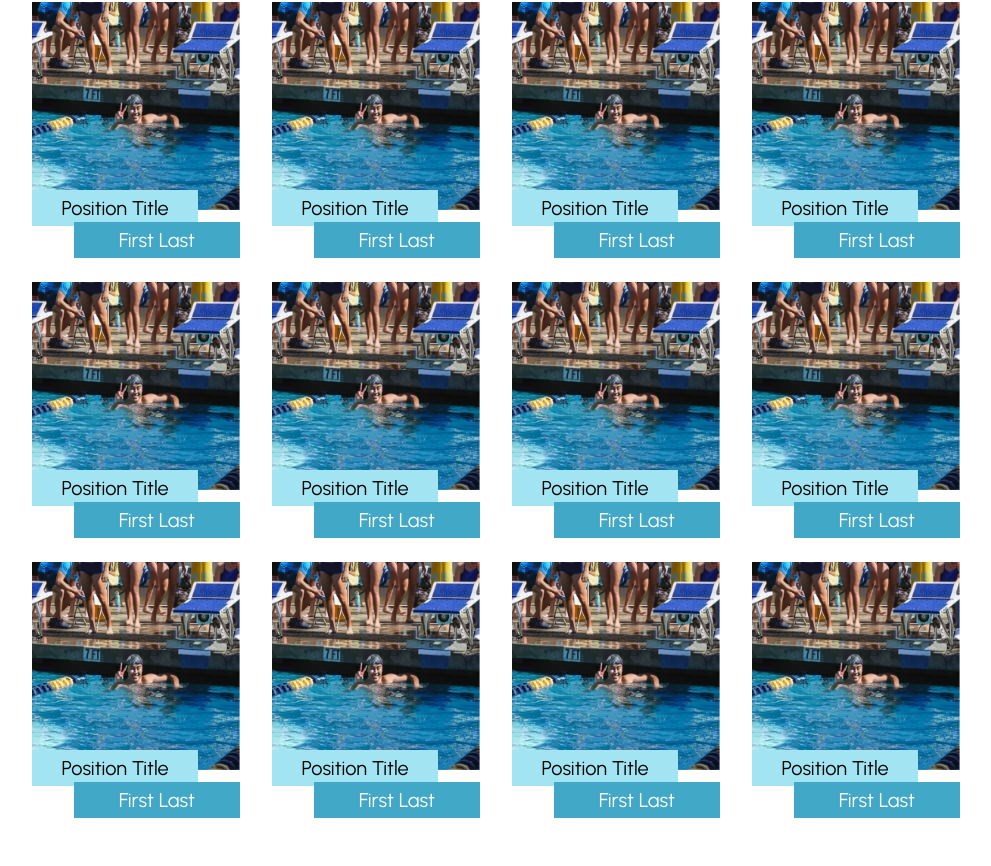
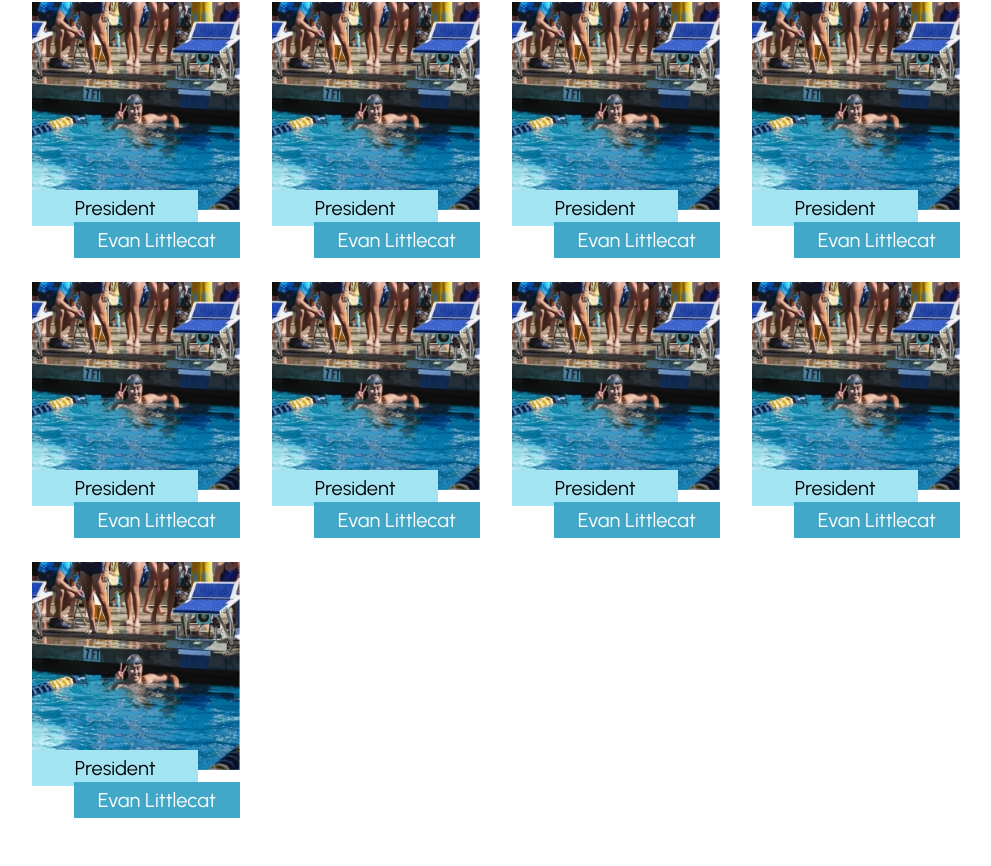
Before and after one commit to acm-ucr/ucr-swim-website, a Next.js app: page /boards in a window 1280 px wide. Shown: the part 654-1520 px from the top of the page, without its empty margins (144-1135 px from the left). Built offline with nearby package versions, Linux system fonts and the light colour scheme; what tailwindcss-animated would draw is missing.

Commit message:
fixed board page

```diff
--- a/src/app/boards/page.js
+++ b/src/app/boards/page.js
@@ -1,7 +1,7 @@
 import Board from "@/components/board/Board";
-import imageexample from "@/public/board/temp.webp";
+import boards from "@/public/board/boards.webp";
 import PageTitle from "@/components/PageTitle";
-import boards from "@/public/board/boards.webp";
+import { BOARDS } from "@/data/board";
 
 const Boards = () => {
   return (
@@ -15,67 +15,15 @@ const Boards = () => {
         Boards & Coaches
       </p>
 
-      <div className="grid grid-cols-4 w-[75%]">
-        <Board
-          picture={imageexample}
-          position="Position Title"
-          name="First Last"
-        />
-        <Board
-          picture={imageexample}
-          position="Position Title"
-          name="First Last"
-        />
-        <Board
-          picture={imageexample}
-          position="Position Title"
-          name="First Last"
-        />
-        <Board
-          picture={imageexample}
-          position="Position Title"
-          name="First Last"
-        />
-        <Board
-          picture={imageexample}
-          position="Position Title"
-          name="First Last"
-        />
-        <Board
-          picture={imageexample}
-          position="Position Title"
-          name="First Last"
-        />
-        <Board
-          picture={imageexample}
-          position="Position Title"
-          name="First Last"
-        />
-        <Board
-          picture={imageexample}
-          position="Position Title"
-          name="First Last"
-        />
-        <Board
-          picture={imageexample}
-          position="Position Title"
-          name="First Last"
-        />
-        <Board
-          picture={imageexample}
-          position="Position Title"
-          name="First Last"
-        />
-        <Board
-          picture={imageexample}
-          position="Position Title"
-          name="First Last"
-        />
-        <Board
-          picture={imageexample}
-          position="Position Title"
-          name="First Last"
-        />
+      <div className="grid grid-cols-1 sm:grid-cols-2 lg:grid-cols-3 xl:grid-cols-4 w-[75%]">
+        {BOARDS.map((board, index) => (
+          <Board
+            key={index}
+            picture={board.img}
+            position={board.position}
+            name={board.name}
+          />
+        ))}
       </div>
     </div>
   );
--- a/src/components/board/Board.jsx
+++ b/src/components/board/Board.jsx
@@ -6,7 +6,13 @@ const Board = ({ picture, name, position }) => {
 
   return (
     <div className={`w-52 justify-self-center`}>
-      <Image src={picture} alt="picture" className="aspect-square" />
+      <Image
+        src={picture}
+        alt="picture"
+        className="aspect-square"
+        width={500}
+        height={500}
+      />
       <div
         ref={ref}
         className="w-full -translate-y-5 text-nowrap text-xl text-center"
--- /dev/null
+++ b/src/data/board.js
@@ -0,0 +1,47 @@
+export const BOARDS = [
+  {
+    name: "Evan Littlecat",
+    position: "President",
+    img: "/board/temp.webp",
+  },
+  {
+    name: "Evan Littlecat",
+    position: "President",
+    img: "/board/temp.webp",
+  },
+  {
+    name: "Evan Littlecat",
+    position: "President",
+    img: "/board/temp.webp",
+  },
+  {
+    name: "Evan Littlecat",
+    position: "President",
+    img: "/board/temp.webp",
+  },
+  {
+    name: "Evan Littlecat",
+    position: "President",
+    img: "/board/temp.webp",
+  },
+  {
+    name: "Evan Littlecat",
+    position: "President",
+    img: "/board/temp.webp",
+  },
+  {
+    name: "Evan Littlecat",
+    position: "President",
+    img: "/board/temp.webp",
+  },
+  {
+    name: "Evan Littlecat",
+    position: "President",
+    img: "/board/temp.webp",
+  },
+  {
+    name: "Evan Littlecat",
+    position: "President",
+    img: "/board/temp.webp",
+  },
+];
```
